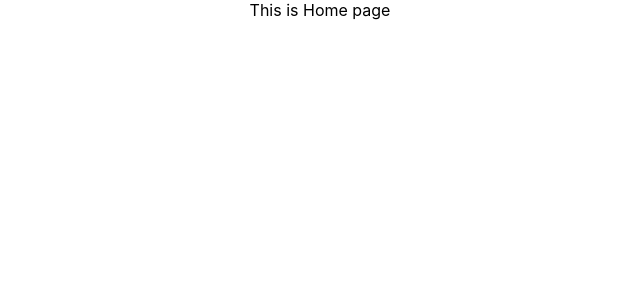
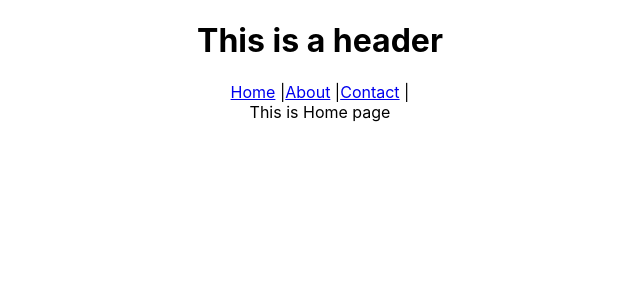
Before and after one commit to SaeedSaedi/react-course, a React (Create React App) app in the folder ep-4/: page / in a window 1280 px wide. Shown: the top 300 px of the page, without its empty margins (320-960 px from the left). Built offline with nearby package versions, Linux system fonts and the light colour scheme.

Commit message:
create a menu with Link

```diff
--- a/ep-4/src/App.js
+++ b/ep-4/src/App.js
@@ -1,5 +1,5 @@
 import "./App.css";
-import { BrowserRouter as Router, Routes, Route } from "react-router-dom";
+import { BrowserRouter as Router, Routes, Route, Link } from "react-router-dom";
 import Home from "./Pages/Home";
 import About from "./Pages/About";
 import Contact from "./Pages/Contact";
@@ -8,6 +8,12 @@
   return (
     <div className="App">
       <Router>
+        <div><h1>This is a header</h1></div>
+        <nav>
+          <Link to="/">Home</Link> |
+          <Link to="/about">About</Link> |
+          <Link to="/contact">Contact</Link> |
+        </nav>
         <Routes>
           <Route path="/" element={<Home />} />
           <Route path="/about" element={<About />} />
```
